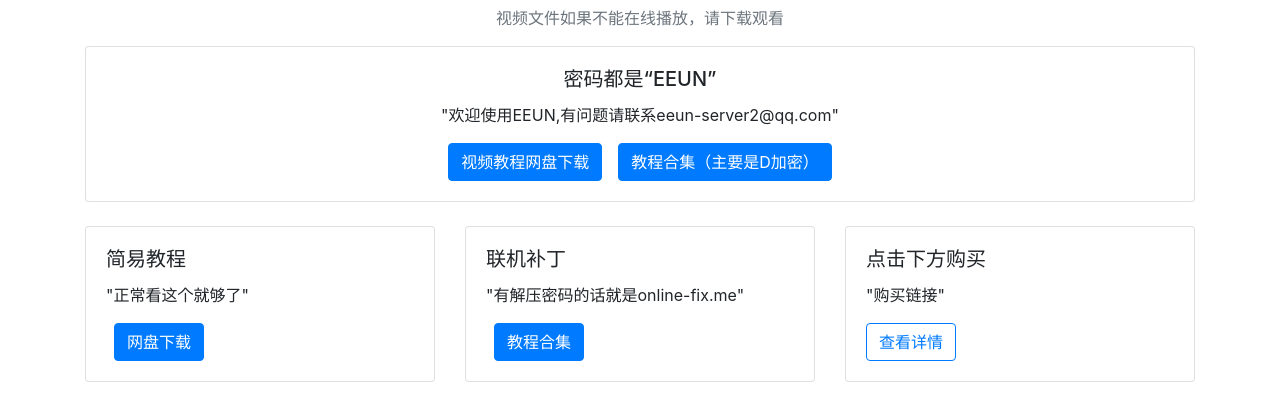
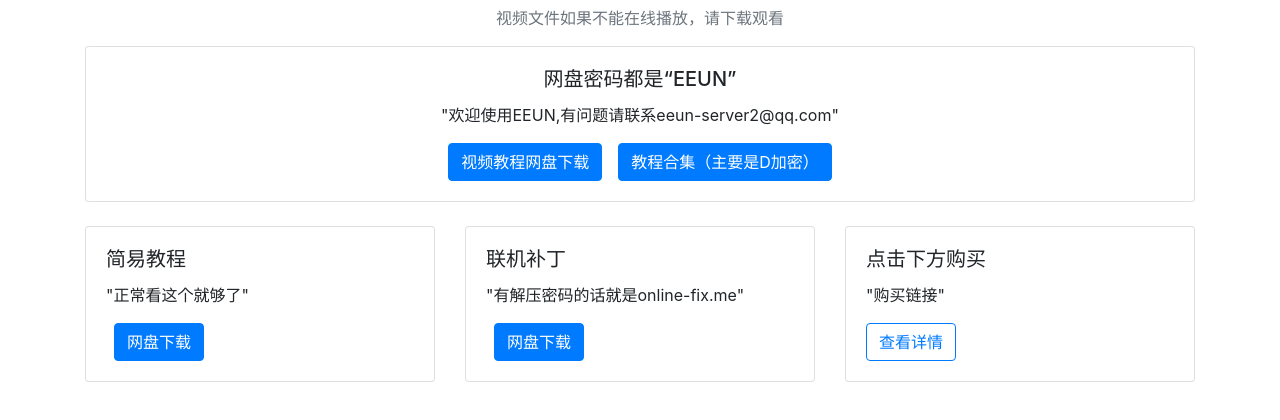
Before and after one commit to EEUNLOCK/usage, a plain HTML site: page index.html in a window 1280 px wide. Shown: the part 154-574 px from the top of the page. Drawn offline with nearby package versions, Linux system fonts and the light colour scheme.

Commit message:
更新个人网站内容

```diff
--- a/index.html
+++ b/index.html
@@ -17,7 +17,7 @@
         <p class="text-muted text-center">视频文件如果不能在线播放，请下载观看</p>
         <div class="card mb-4" id="about">
             <div class="card-body text-center">
-                <h5 class="card-title">密码都是“EEUN”</h5>
+                <h5 class="card-title">网盘密码都是“EEUN”</h5>
                 <p class="card-text">"欢迎使用EEUN,有问题请联系eeun-server2@qq.com"</p>
                 <!-- 按钮居中 -->
                 <div class="d-flex justify-content-center">
@@ -41,7 +41,7 @@
                     <h5 class="card-title">联机补丁</h5>
                     <p class="card-text">"有解压密码的话就是online-fix.me"</p>
                     <!-- 下载 -->
-                    <a href="https://wwzh.lanzoup.com/b00eeq1chg" target="_blank" class="btn btn-primary mx-2">教程合集</a>
+                    <a href="https://wwzh.lanzoup.com/b00eeq1chg" target="_blank" class="btn btn-primary mx-2">网盘下载</a>
                 </div>
             </div>
             <div class="card">
```
